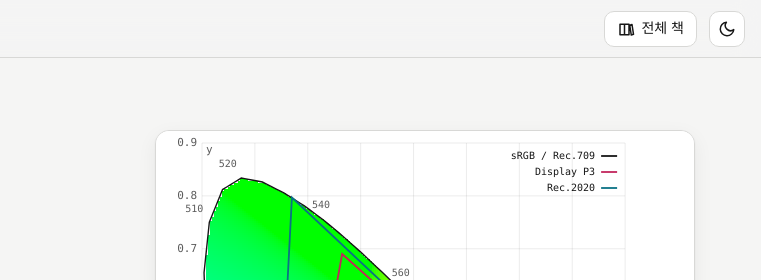
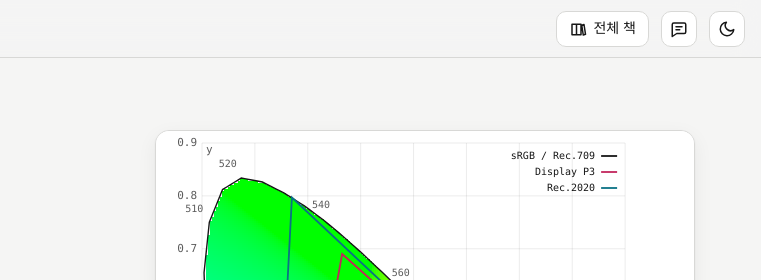
Before and after one commit to geniuskey/colorbook, a website: page index.html in a window 1280 px wide. Shown: the top 280 px of the page, 519-1280 px from the left. Drawn offline with Linux system fonts and the light colour scheme; a web font is replaced by a local one.

Commit message:
Add reader feedback shortcut to top bar

```diff
--- a/css/style.css
+++ b/css/style.css
@@ -141,6 +141,8 @@
   .cb-topbar .series-link { width: 36px; padding: 0; }
   .cb-topbar .series-link span { display: none; }
 }
+@media (max-width: 620px) { .cb-topbar .cb-logo small { display: none; } }
+@media (max-width: 420px) { .cb-topbar .cb-logo span { display: none; } }
 .cb-progress { position: absolute; left: 0; bottom: -1px; height: 2px; background: linear-gradient(90deg, var(--accent), var(--accent-2)); width: 0; }
 
 /* Drawer (chapter list) */
--- a/js/common.js
+++ b/js/common.js
@@ -752,6 +752,7 @@
     const root = body.dataset.root != null ? body.dataset.root : body.dataset.chapter ? "../" : "";
     const curSlug = body.dataset.chapter || "";
     const href = (slug) => (slug ? `${root}chapters/${slug}.html` : `${root}index.html`);
+    const feedbackUrl = "https://books.euiyun.com/feedback.html?book=colorbook&page=" + encodeURIComponent(location.href);
 
     // top bar
     const bar = document.createElement("header");
@@ -763,6 +764,13 @@
       <a class="cb-btn series-link" href="https://books.euiyun.com/" aria-label="전체 책 보기" title="전체 책 보기"><svg width="18" height="18" viewBox="0 0 24 24" fill="none" stroke="currentColor" stroke-width="2" stroke-linecap="round" stroke-linejoin="round" aria-hidden="true"><path d="M4 5.5h6v14H4zM10 5.5h6v14h-6zM17 7l3-1 2 13-3 1z"/></svg><span>전체 책</span></a>
       <button class="cb-btn icon" id="cb-theme" aria-label="테마 전환"></button>
       <div class="cb-progress" id="cb-progress"></div>`;
+    const feedbackButton = document.createElement("a");
+    feedbackButton.className = bar.className.replace("-topbar", "-btn") + " icon feedback-button";
+    feedbackButton.href = feedbackUrl;
+    feedbackButton.setAttribute("aria-label", "독자 의견 보내기");
+    feedbackButton.title = "독자 의견 보내기";
+    feedbackButton.innerHTML = '<svg width="18" height="18" viewBox="0 0 24 24" fill="none" stroke="currentColor" stroke-width="2" stroke-linecap="round" stroke-linejoin="round" aria-hidden="true"><path d="M5 4h14a2 2 0 0 1 2 2v10a2 2 0 0 1-2 2H9l-6 4V6a2 2 0 0 1 2-2z"/><path d="M8 9h8M8 13h5"/></svg>';
+    bar.querySelector("[id$='-theme']").before(feedbackButton);
     body.prepend(bar);
 
     // drawer
@@ -842,8 +850,8 @@
       코드 <a href="https://github.com/geniuskey/colorbook/blob/main/LICENSE-MIT">MIT</a> ·
       <a href="https://github.com/geniuskey/colorbook/blob/main/LICENSE.md">라이선스 안내</a>`;
     const feedbackLink = document.createElement("a");
-    feedbackLink.href = "https://books.euiyun.com/feedback.html?book=colorbook&page=" + encodeURIComponent(location.href);
-    feedbackLink.textContent = "오류·질문·제안";
+    feedbackLink.href = feedbackUrl;
+    feedbackLink.textContent = "독자 의견";
     foot.append(" · ", feedbackLink);
     body.appendChild(foot);
 
```
